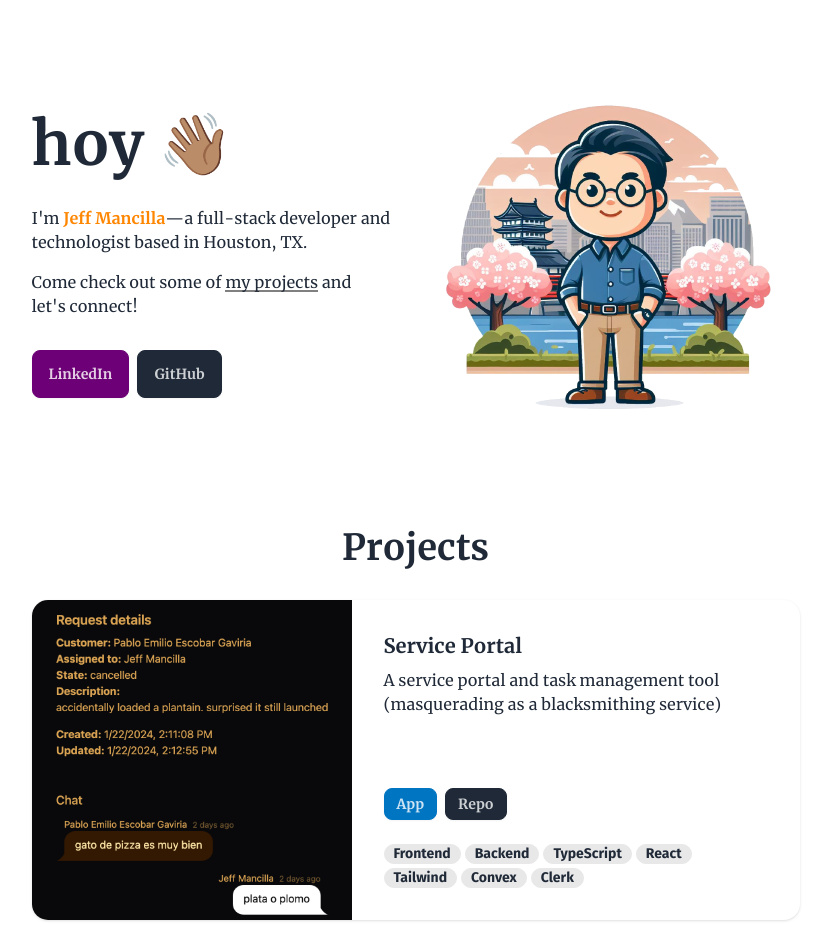
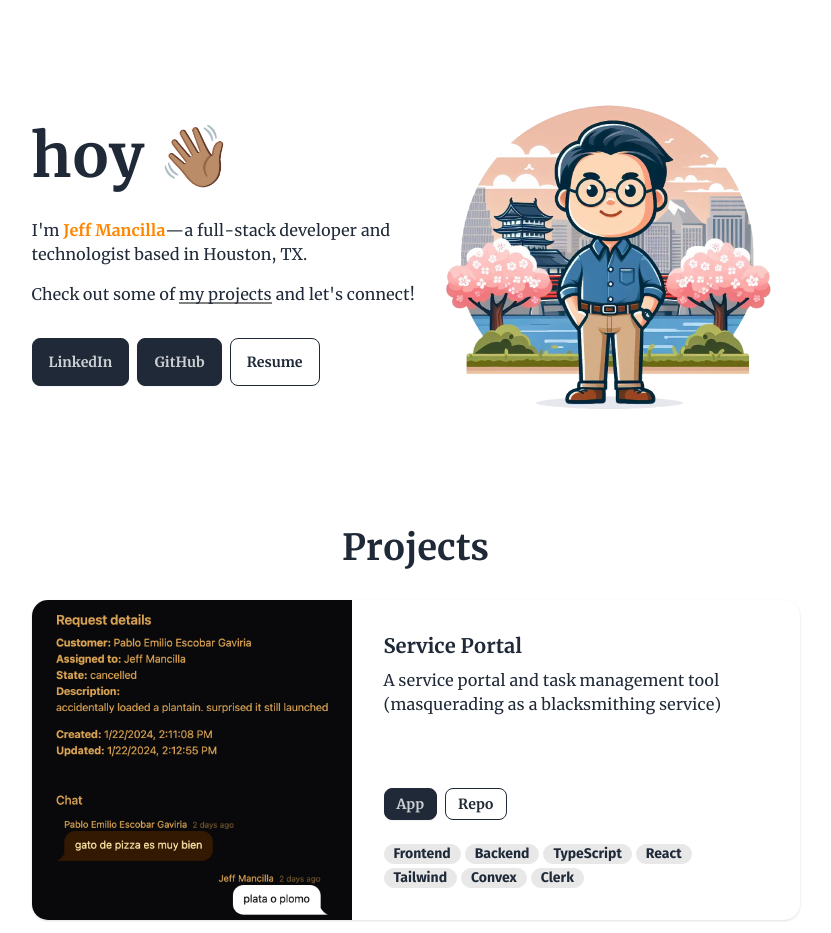
Before and after one commit to jeffmancilla/jeffmancilla.github.io, an Astro site: page / in a window 1280 px wide. Shown: the top 933 px of the page, without its empty margins (217-1048 px from the left). Built offline with nearby package versions, Linux system fonts and the light colour scheme; Astro itself is replaced by a stand-in of ours.

Commit message:
style: neutral buttons

```diff
--- a/src/components/Projects.astro
+++ b/src/components/Projects.astro
@@ -25,13 +25,13 @@ allPosts = allPosts.sort(
 							<div class="card-actions flex-col mt-2">
 								<div class="flex gap-2">
 									<a
-										class="btn btn-sm btn-secondary"
+										class="btn btn-sm btn-neutral"
 										href={post.frontmatter.link}
 									>
 										App
 									</a>
 									<a
-										class="btn btn-sm btn-neutral"
+										class="btn btn-sm btn-outline"
 										href={post.frontmatter.github}
 									>
 										Repo
--- a/src/pages/index.astro
+++ b/src/pages/index.astro
@@ -19,14 +19,17 @@ const permalink = Astro.site!.href
 					developer and technologist based in Houston, TX.
 				</p>
 				<p class="mt-4">
-					Come check out some of <a href="#projects">my projects</a> and let's connect!
+					Check out some of <a href="#projects">my projects</a> and let's connect!
 				</p>
 				<div class="mt-8 flex gap-2 justify-center md:justify-start">
-					<a class="btn btn-primary" href="https://linkedin.com/in/jeffmancilla"
+					<a class="btn btn-neutral" href="https://linkedin.com/in/jeffmancilla"
 						>LinkedIn</a
 					>
 					<a class="btn btn-neutral" href="https://github.com/jeffmancilla"
 						>GitHub</a
+					>
+					<a class="btn btn-outline" href="https://1drv.ms/w/s!Al_v4tpxQ4-Og8MBR9mh3Pw7-mqW6w?e=ycoCGw"
+						>Resume</a
 					>
 				</div>
 			</div>
```
